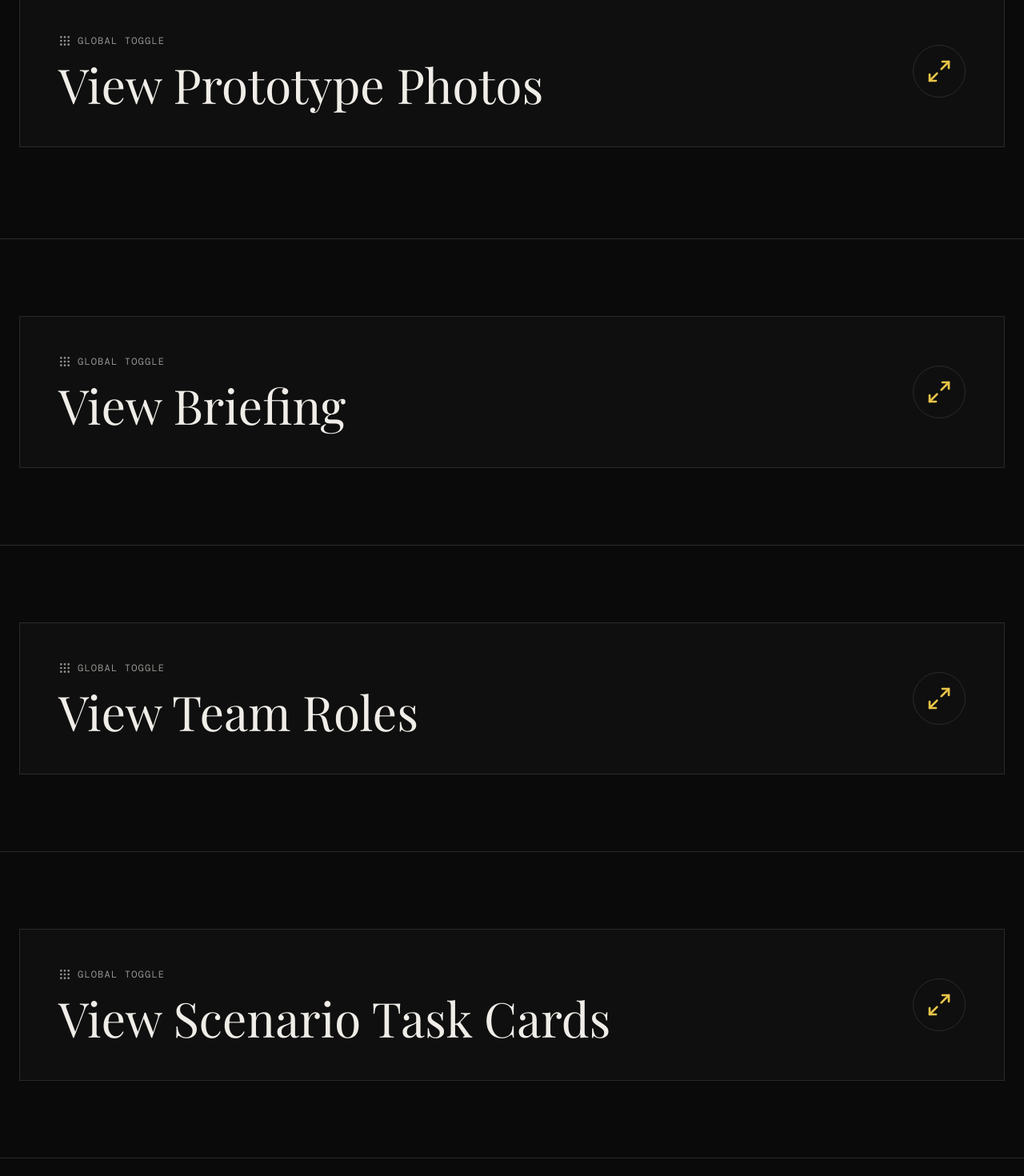
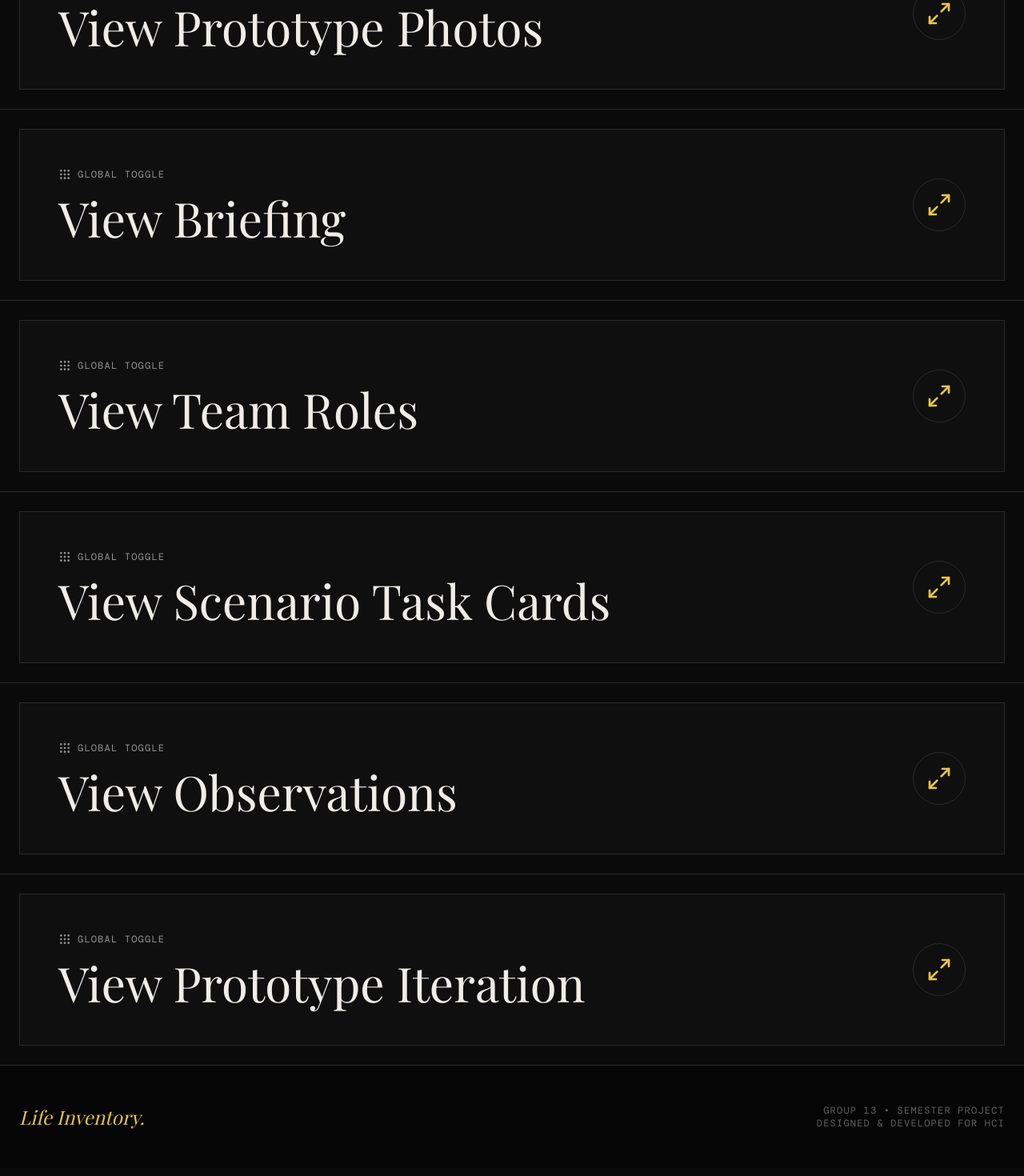
Before and after one commit to Ssamdeman/life-inventory-part2-class, a Next.js app: page /phase4 in a window 1280 px wide. Shown: the part 740-2210 px from the top of the page at 80% size. Built offline with nearby package versions, Linux system fonts and the light colour scheme; a web font is replaced by a local one.

Commit message:
fixed and stable

```diff
--- a/app/phase4/page.tsx
+++ b/app/phase4/page.tsx
@@ -115,7 +115,7 @@ export default function Phase4PaperPrototyping() {
       </section>
 
       {/* Prototype Photos Toggle Section */}
-      <section className="py-24 px-6 min-h-[50vh]">
+      <section className="py-6 px-6">
         <div className="max-w-7xl mx-auto">
           {/* Global Toggle Button */}
           <motion.button
@@ -252,7 +252,7 @@ export default function Phase4PaperPrototyping() {
       </section>
 
       {/* Briefing Section */}
-      <section className="py-24 px-6 border-t border-[#2A2A2A]">
+      <section className="py-6 px-6 border-t border-[#2A2A2A]">
         <div className="max-w-7xl mx-auto">
           {/* Global Toggle Button */}
           <motion.button
@@ -335,7 +335,7 @@ export default function Phase4PaperPrototyping() {
       </section>
 
       {/* Team Roles Section */}
-      <section className="py-24 px-6 border-t border-[#2A2A2A]">
+      <section className="py-6 px-6 border-t border-[#2A2A2A]">
         <div className="max-w-7xl mx-auto">
           <motion.button
             onClick={() => setShowTeamRoles(!showTeamRoles)}
@@ -450,7 +450,7 @@ export default function Phase4PaperPrototyping() {
       </section>
 
       {/* Scenario Task Cards Section */}
-      <section className="py-24 px-6 border-t border-[#2A2A2A]">
+      <section className="py-6 px-6 border-t border-[#2A2A2A]">
         <div className="max-w-7xl mx-auto">
           <motion.button
             onClick={() => setShowTaskCards(!showTaskCards)}
@@ -566,7 +566,7 @@ export default function Phase4PaperPrototyping() {
       </section>
 
       {/* Observations Section */}
-      <section className="py-24 px-6 border-t border-[#2A2A2A]">
+      <section className="py-6 px-6 border-t border-[#2A2A2A]">
         <div className="max-w-7xl mx-auto">
           <motion.button
             onClick={() => setShowObservations(!showObservations)}
@@ -709,7 +709,7 @@ export default function Phase4PaperPrototyping() {
       </section>
 
       {/* Prototype Iteration Section */}
-      <section className="py-24 px-6 border-t border-[#2A2A2A]">
+      <section className="py-6 px-6 border-t border-[#2A2A2A]">
         <div className="max-w-7xl mx-auto">
           <motion.button
             onClick={() => setShowIteration(!showIteration)}
@@ -776,7 +776,7 @@ export default function Phase4PaperPrototyping() {
                         ].map((item, i) => (
                           <li key={i} className="flex items-start gap-5 px-8 py-5">
                             <span className="text-[#F0EDE8]/20 font-mono text-[10px] shrink-0 mt-[3px]">0{i + 1}</span>
-                            <p className="text-sm font-mono text-[#F0EDE8]/40 leading-relaxed line-through decoration-[#F0EDE8]/20">{item}</p>
+                            <p className="text-sm font-mono text-[#F0EDE8]/40 leading-relaxed">{item}</p>
                           </li>
                         ))}
                       </ul>
```
